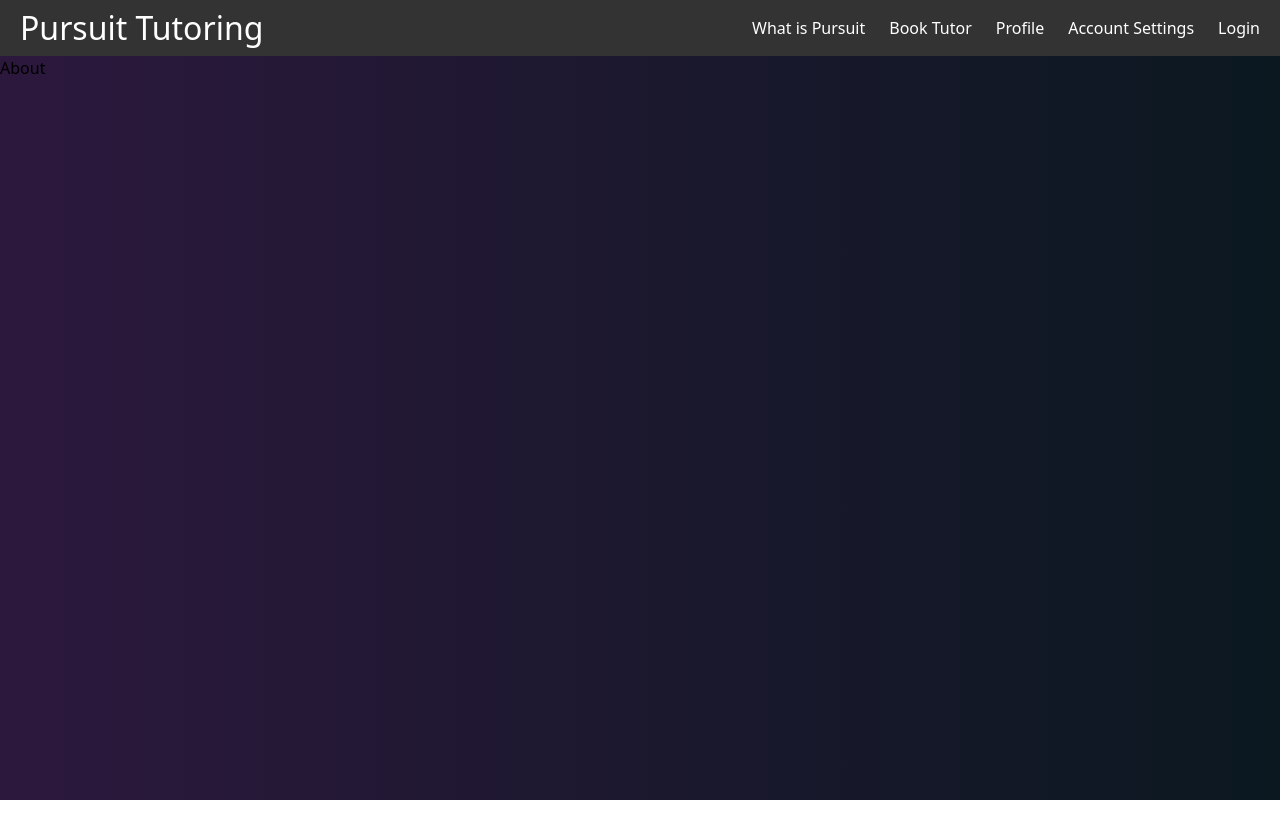
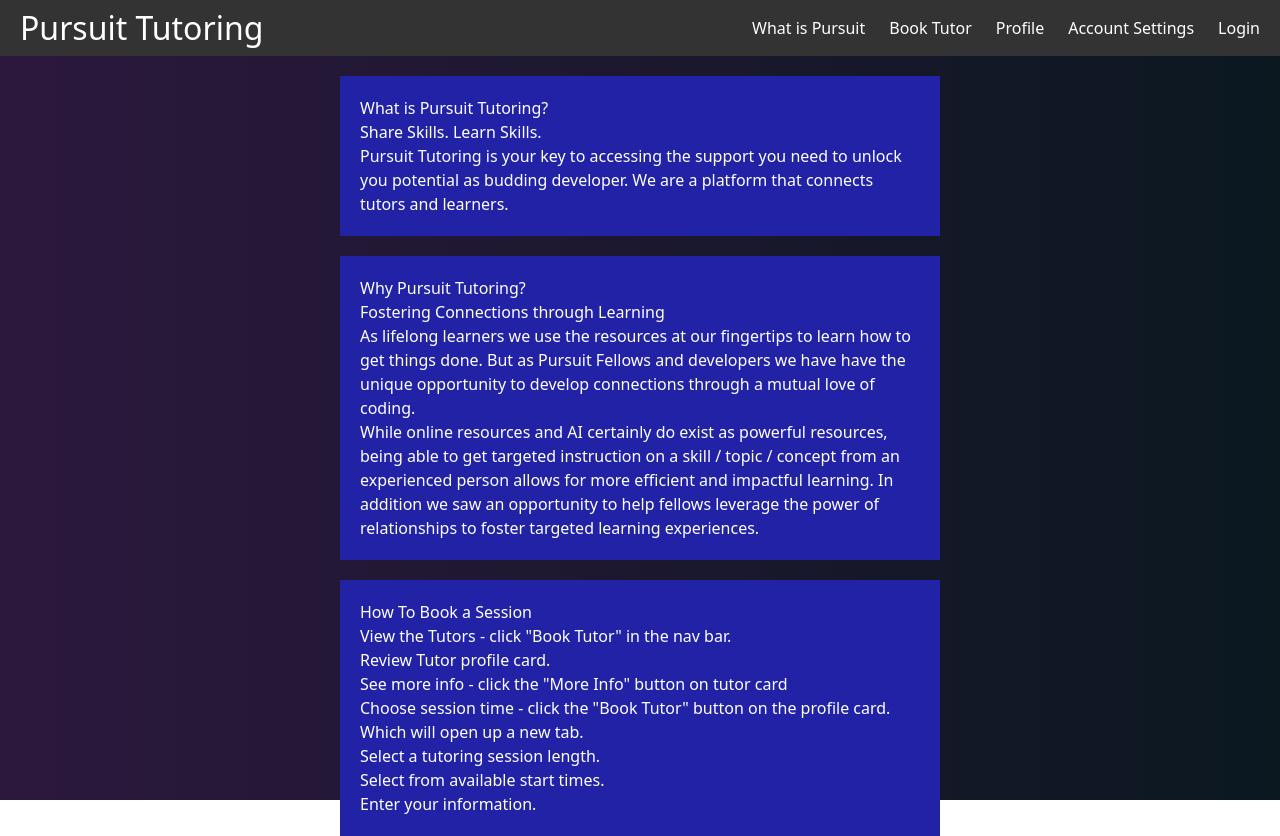
Before and after one commit to gerardjr42/tutoring-pursuit-app, a React (Vite) app: page /about in a window 1280 px wide. Before the commit the page ends 800 px from the top, so only its background shows below. Built offline with nearby package versions, Linux system fonts and the light colour scheme.

Commit message:
draft what is pursuit tutoring component

```diff
--- /dev/null
+++ b/src/Pages/About.css
@@ -0,0 +1,20 @@
+
+.about {
+  color: White;
+  text-align: left;
+}
+
+.about div {
+  width: 600px;
+  background: rgb(34, 34, 167);
+  margin: 20px auto;
+  padding: 20px;
+}
+
+h2 {
+  font-size: 2rem;
+}
+
+h3 {
+  font-size: 1.75rem;
+}
--- a/src/Pages/About.jsx
+++ b/src/Pages/About.jsx
@@ -1,5 +1,32 @@
+import './About.css'
+
 export default function About() {
+
   return (
-    <h1>About</h1>
+    <section className="about">
+      <div className="what-is-card">
+        <h2 className="what-is-header">What is Pursuit Tutoring?</h2>
+        <h3 className="what-is-description">Share Skills. Learn Skills.</h3>
+        <p>Pursuit Tutoring is your key to accessing the support you need to unlock you potential as budding developer. We are a platform that connects tutors and learners.</p>
+      </div>
+      <div>
+        <h2>Why Pursuit Tutoring?</h2>
+        <h3>Fostering Connections through Learning</h3>
+        <p>As lifelong learners we use the resources at our fingertips to learn how to get things done. But as Pursuit Fellows and developers we have have the unique opportunity to develop connections through a mutual love of coding.</p>
+        <p>While online resources and AI certainly do exist as powerful resources, being able to get targeted instruction on a skill / topic / concept from an experienced person allows for more efficient and impactful learning. In addition we saw an opportunity to help fellows leverage the power of relationships to foster targeted learning experiences.</p>
+      </div>
+      <div className="how-to-book">
+        <h2 className="how-to-header">How To Book a Session</h2>
+        <ol>
+          <li>View the Tutors - click "Book Tutor" in the nav bar.</li>
+          <li>Review Tutor profile card.</li>
+          <li>See more info - click the <button type="button">"More Info"</button> button on tutor card</li>
+          <li>Choose session time - click the <button type="button">"Book Tutor"</button> button on the profile card. Which will open up a new tab.</li>
+          <li>Select a tutoring session length.</li>
+          <li>Select from available start times.</li>
+          <li>Enter your information.</li>
+        </ol>
+      </div>
+    </section>
   )
 }
```
